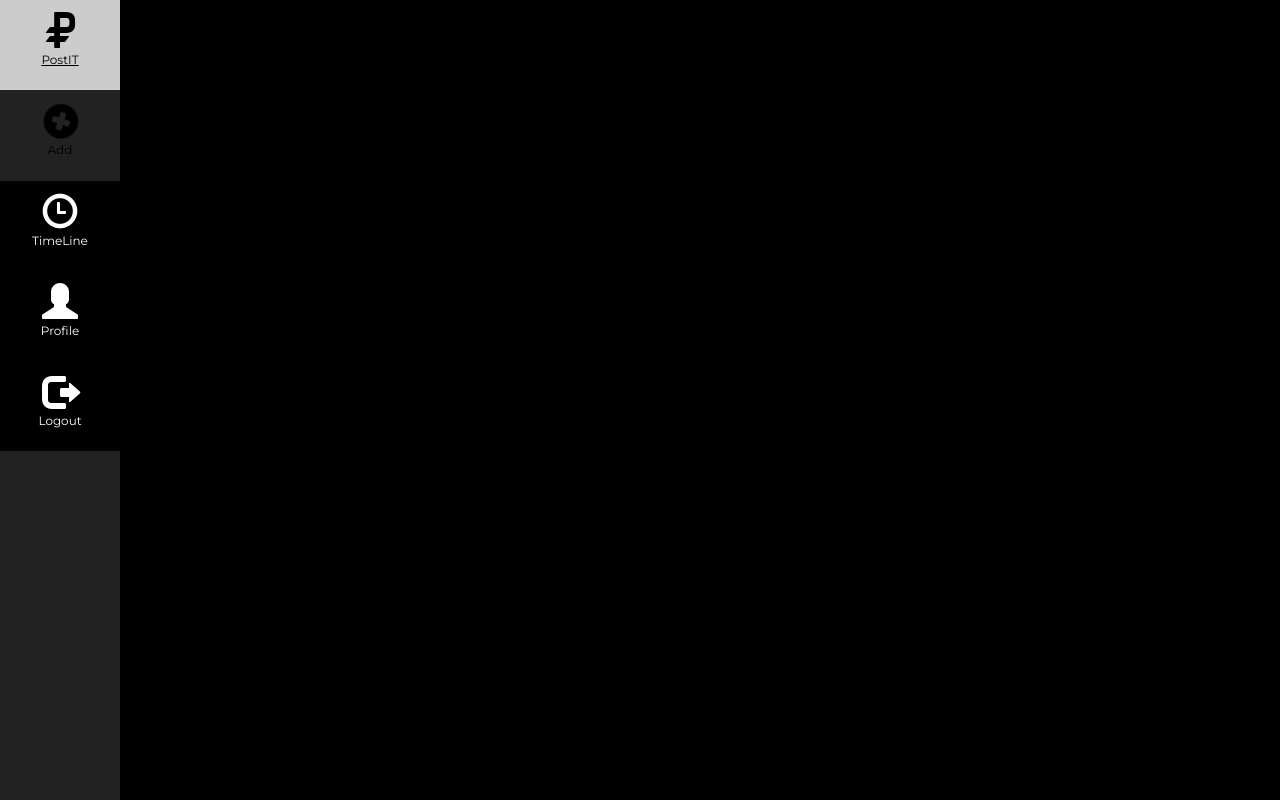
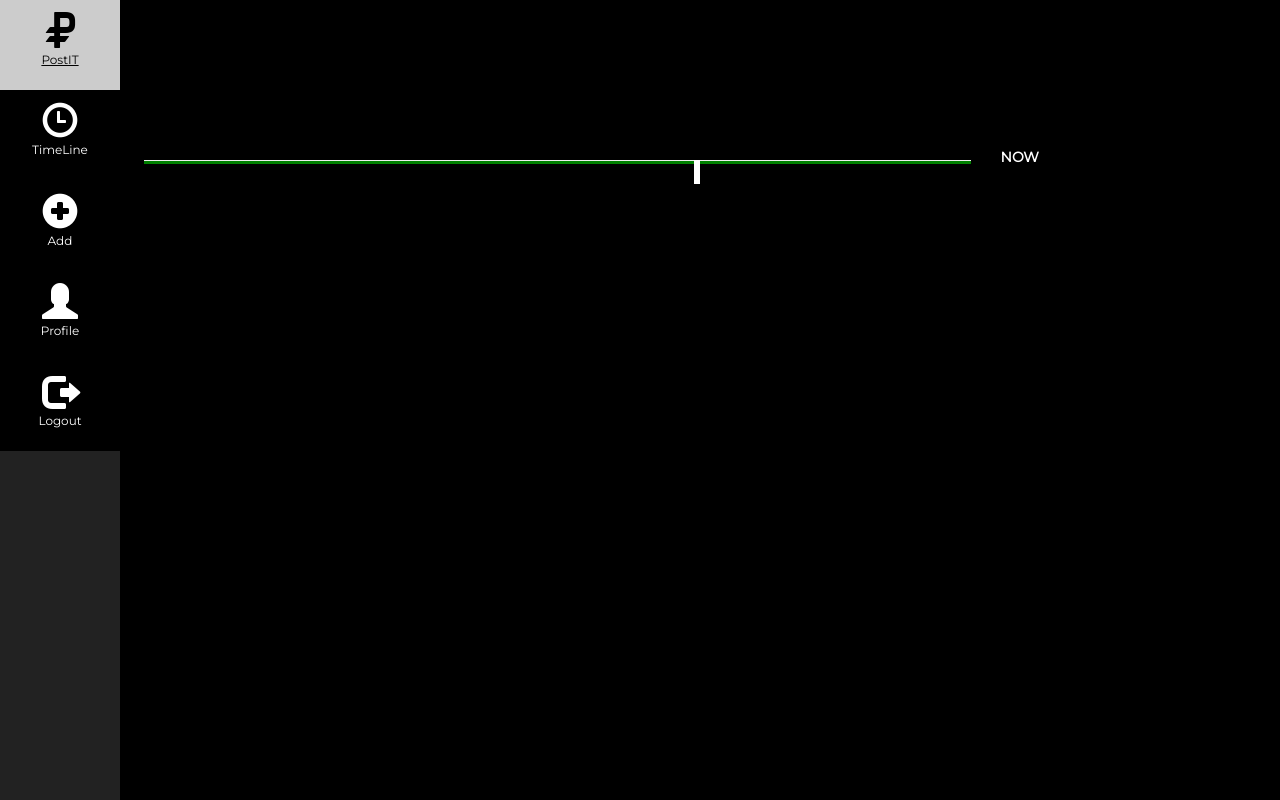
Before and after one commit to Georgi2313/PostIT, a Django app: page /past/ in a window 1280 px wide. Run offline with Django 3.2, Linux system fonts and the light colour scheme; a user stored in the database is signed in; tables that the repository leaves empty hold one stand-in row (values such as "Sample post"); some libraries are stand-ins or nearby versions.

Commit message:
bug_fixes: UI

```diff
--- a/webapp/static/css/share.css
+++ b/webapp/static/css/share.css
@@ -65,7 +65,8 @@
   .share-button, .share-dialog {
     position: relative;
     align-self: center;
-    transform: translate(-50%, -50%);
+    top: 50%;
+    transform: translate(0%, 0%);
   }
 
   .share-dialog {
--- a/webapp/static/css/timeline.css
+++ b/webapp/static/css/timeline.css
@@ -46,7 +46,7 @@
   }
 
   /* Container around content */
-  .container {
+  .pcontainer {
     padding: 10px 40px;
     position: relative;
     background-color: inherit;
@@ -54,7 +54,7 @@
   }
 
   /* The circles on the timeline */
-  .container::after {
+  .pcontainer::after {
     content: '';
     position: absolute;
     width: 25px;
@@ -112,10 +112,11 @@
 
   /* The actual content */
   .content {
-    padding: 20px 30px;
+    padding: 20px 30px 20px;
     background-color: white;
     position: relative;
     border-radius: 6px;
+    overflow: hidden;
   }
 
   /* Media queries - Responsive timeline on screens less than 600px wide */
@@ -126,14 +127,14 @@
     }
 
   /* Full-width containers */
-    .container {
+    .pcontainer {
       width: 100%;
       padding-left: 70px;
       padding-right: 25px;
     }
 
   /* Make sure that all arrows are pointing leftwards */
-    .container::before {
+    .pcontainer::before {
       left: 60px;
       border: medium solid white;
       border-width: 10px 10px 10px 0;
--- a/webapp/templates/webapp/base.html
+++ b/webapp/templates/webapp/base.html
@@ -29,13 +29,13 @@
     <i class="glyphicon glyphicon-rub w3-xxlarge"></i>
     <p>PostIT</p>
     </a>
-    <a href="/add" onclick="w3_close()" class="w3-bar-item w3-button w3-padding-large w3-hover-black">
-    <i class="glyphicon glyphicon-plus-sign w3-xxlarge w3-spin" ></i>
+    <a href="/past" onclick="w3_close()" class="w3-bar-item w3-button w3-padding-large w3-black">
+      <i class="glyphicon glyphicon-time w3-xxlarge"></i>
+      <p>TimeLine</p>
+    </a>
+    <a href="/add" onclick="w3_close()" class="w3-bar-item w3-button w3-padding-large w3-black">
+    <i class="glyphicon glyphicon-plus-sign w3-xxlarge" ></i>
     <p>Add</p>
-  </a>
-  <a href="/past" onclick="w3_close()" class="w3-bar-item w3-button w3-padding-large w3-black">
-    <i class="glyphicon glyphicon-time w3-xxlarge"></i>
-    <p>TimeLine</p>
   </a>
   <a href="/profile" onclick="w3_close()" class="w3-bar-item w3-button w3-padding-large w3-black">
     <i class="glyphicon glyphicon-user w3-xxlarge"></i>
@@ -51,8 +51,8 @@
 <div class="w3-top w3-hide-large w3-hide-medium" id="myNavbar">
   <div class="w3-bar w3-black w3-opacity w3-hover-opacity-off w3-center w3-small">
     <a href="/home" onclick="w3_close()" class="w3-bar-item w3-button" style="width:20% !important"><i class="glyphicon glyphicon-rub w3-xlarge"></i></a>
-    <a href="/add" onclick="w3_close()" class="w3-bar-item w3-button" style="width:20% !important"><i class="glyphicon glyphicon-plus-sign w3-xlarge w3-spin"></i></a>
     <a href="/past" onclick="w3_close()" class="w3-bar-item w3-button" style="width:20% !important"><i class="glyphicon glyphicon-time w3-xlarge"></i></a>
+    <a href="/add" onclick="w3_close()" class="w3-bar-item w3-button" style="width:20% !important"><i class="glyphicon glyphicon-plus-sign w3-xlarge "></i></a>
     <a href="/profile" onclick="w3_close()" class="w3-bar-item w3-button" style="width:20% !important"><i class="glyphicon glyphicon-user w3-xlarge"></i></a>
     <a href="/logout" onclick="w3_close()" class="w3-bar-item w3-button" style="width:20% !important"><i class="glyphicon glyphicon-log-out w3-xlarge"></i></a>
 
@@ -60,12 +60,12 @@
 </div>
 <div style="padding-top: 10%">
 <div class="w3-padding-large" id="main">
-    <div class="timeline">
+
 
         {% block content %}
         {% endblock %}
 
-    </div>
+
 </div>
 </div>
 
--- a/webapp/templates/webapp/home.html
+++ b/webapp/templates/webapp/home.html
@@ -2,9 +2,14 @@
 
 {% block content %}
 
+<div class="timeline">
 {% for post in posts %}
-<div class="container left">
-    <div class="content">
+
+    <div class="pcontainer left">
+        <div class="content" style="background-color:#ffffff">
+            <h5>
+                <b style="color:green; ">&#8729</b>
+                <strong><font size="2">{{ post.post_date|date:"j-M" }}</font></strong></h5>
             <a href="{% url 'view_post' pk=post.pk %}"><h3>{{ post.title }}</h3></a>
             <p>{{ post.body }}</p>
             {% if post.pic %}
@@ -14,7 +19,9 @@
             {% endif %}
         </div>
     </div>
+
 {% endfor %}
+</div>
 
 {% endblock %}
 
--- a/webapp/templates/webapp/past.html
+++ b/webapp/templates/webapp/past.html
@@ -2,9 +2,14 @@
 
 {% block content %}
 
-{% for post in posts %}
-<div class="container left">
-    <div class="content">
+<div class="timeline">
+{% for post in posts_after %}
+
+    <div class="pcontainer left">
+        <div class="content" style="background-color:#ffffff">
+            <h5>
+                <b style="color:green; "><font size=5>&#8729</font></b>
+                <strong><font size="2">{{ post.post_date|date:"j-M" }}</font></strong></h5>
             <a href="{% url 'view_post' pk=post.pk %}"><h3>{{ post.title }}</h3></a>
             <p>{{ post.body }}</p>
             {% if post.pic %}
@@ -14,6 +19,35 @@
             {% endif %}
         </div>
     </div>
+
 {% endfor %}
+<div class="row">
+    <div class="col-xs-9">
+        <hr style="background-color:green;height: 3px;">
+    </div>
+    <div class="col-xs-3">
+        <h5 style="color:white"><strong>NOW</strong></h5>
+    </div>
+</div>
+
+{% for post in posts_before %}
+
+    <div class="pcontainer left">
+        <div class="content" style="background-color:#ffffff">
+            <h5>
+                <b style="color:red; "><font size=5>&#8729</font></b>
+                <strong><font size="2">{{ post.post_date|date:"j-M" }}</font></strong></h5>
+            <a href="{% url 'view_post' pk=post.pk %}"><h3>{{ post.title }}</h3></a>
+            <p>{{ post.body }}</p>
+            {% if post.pic %}
+            <div>
+                <a><img class="full-img" src="{{ post.pic.url }}"></a>
+            </div>
+            {% endif %}
+        </div>
+    </div>
+
+{% endfor %}
+</div>
 
 {% endblock %}
--- a/webapp/urls.py
+++ b/webapp/urls.py
@@ -35,7 +35,6 @@
     path('add/', views.add, name = 'add'),
     path('success/', views.success, name = 'success'),
     path('post_to_fb/',views.post_to_fb, name = 'post_to_fb'),
-    path('share/',views.share, name = 'share'),
 ]
 if settings.DEBUG:
         urlpatterns += static(settings.MEDIA_URL,
--- a/webapp/views.py
+++ b/webapp/views.py
@@ -123,8 +123,9 @@
 @login_required
 def past(request):
     if request.method == 'GET':
-        posts = Posts.objects.filter(author = request.user,post_date__range=["2018-01-31",timezone.now()]).order_by('-post_date')
-        return render(request,'webapp/home.html',{'posts':posts})
+        posts_before = Posts.objects.filter(author = request.user,post_date__range=["2018-01-31",timezone.now()]).order_by('-post_date')
+        posts_after = Posts.objects.filter(author = request.user,post_date__range=[timezone.now(), "2020-01-31"]).order_by('post_date')
+        return render(request,'webapp/past.html',{'posts_before':posts_before, 'posts_after':posts_after})
 
 @login_required
 def post_to_fb(request):
@@ -136,7 +137,3 @@
         source = open('postit.pythonanywhere.com/media/images/1561900a440900282329821236643243.jpg', 'rb')
     )
     return render(request,'webapp/home.html',{})
-
-@login_required
-def share(request):
-    return render(request,'webapp/share.html',{})
```
Also changed, not shown: webapp/templates/webapp/add.html (+9 -5 lines), webapp/templates/webapp/login.html (+5 -3 lines), webapp/templates/webapp/unauthorized_access.html (+4 -3 lines), webapp/templates/webapp/view_post.html (+11 -10 lines), webapp/templates/webapp/view_profile.html (+6 -6 lines). Lines whose indentation alone changed are shown as unchanged.
